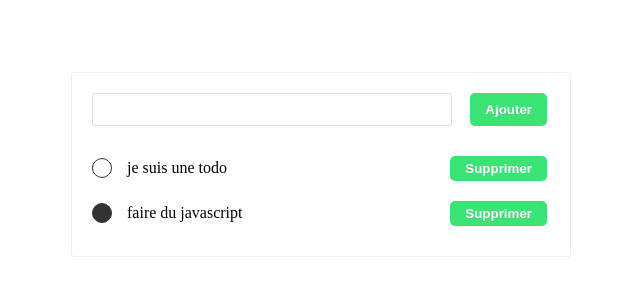
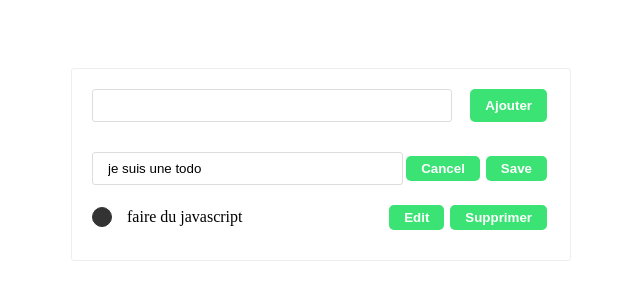
Before and after one commit to NourhenAllagui/javascript_ToDo, a website built with webpack: page src/index.html in a window 1280 px wide. Shown: the part 236-536 px from the top of the page, without its empty margins (319-959 px from the left). Built offline with nearby package versions, Linux system fonts and the light colour scheme.

Commit message:
todo projet done

```diff
--- a/src/index.js
+++ b/src/index.js
@@ -13,17 +13,23 @@ form.addEventListener("submit", event => {
 const todos = [
   {
     text: 'je suis une todo',
-    done: false
+    done: false,
+    editMode: true
   },
   {
     text: 'faire du javascript',
-    done: true
+    done: true,
+    editMode: false
   }
 ]
 
 const displayTodo = () => {
   const todosNode = todos.map((todo, index) => {
-    return createTodoElement(todo, index);
+    if (todo.editMode){
+      return createEditMode(todo, index);
+    } else {
+      return createTodoElement(todo, index);
+    }
   })
   ul.innerHTML = "";
   ul.append(...todosNode);
@@ -37,6 +43,12 @@ const createTodoElement = (todo, index) => {
     event.stopPropagation();
     deleteTodo(index);
   })
+  const buttonEdit = document.createElement('button');
+  buttonEdit.innerHTML = 'Edit';
+  buttonEdit.addEventListener('click', event => {
+    event.stopPropagation();
+    toggleEditeMode(index);
+  })
   li.innerHTML = `
   <span class="todo ${todo.done ? 'done': ''}"></span>
   <p>${ todo.text }</p>
@@ -44,8 +56,28 @@ const createTodoElement = (todo, index) => {
   li.addEventListener('click', (event) => {
     toggleTodo(index);
   })
-  li.appendChild(buttonDelete);
+  li.append(buttonEdit, buttonDelete)
   return li;
+}
+
+const createEditMode = (todo, index) => {
+  const li = document.createElement('li');
+  const input = document.createElement('input');
+  input.type = 'text';
+  input.value = todo.text;
+  const buttonSave = document.createElement('button');
+  buttonSave.innerHTML = 'Save';
+  const buttonCancel = document.createElement('button');
+   buttonCancel.innerHTML = 'Cancel';
+  buttonCancel.addEventListener('click', (event) => {
+    event.stopPropagation();
+    toggleEditeMode(index);
+   })
+   buttonSave.addEventListener('click', event => {
+    editTodo(index, input);
+   })
+   li.append(input, buttonCancel, buttonSave);
+   return li;
 }
 
 const addTodo = (text) => {
@@ -66,5 +98,16 @@ const toggleTodo = (index) => {
   displayTodo();
 }
 
+const toggleEditeMode = (index) => {
+  todos[index].editMode = !todos[index].editMode;
+  displayTodo();
+}
+
+const editTodo = (index, input) => {
+  const value = input.value;
+  todos[index].text = value;
+  todos[index].editMode = false;
+  displayTodo();
+}
 
 displayTodo();
--- a/src/style.css
+++ b/src/style.css
@@ -51,6 +51,9 @@ form input {
   padding: 10px 0px;
  }
 
+ li input {
+  flex: 1;
+ }
  li p {
   flex: 1;
  }
```
